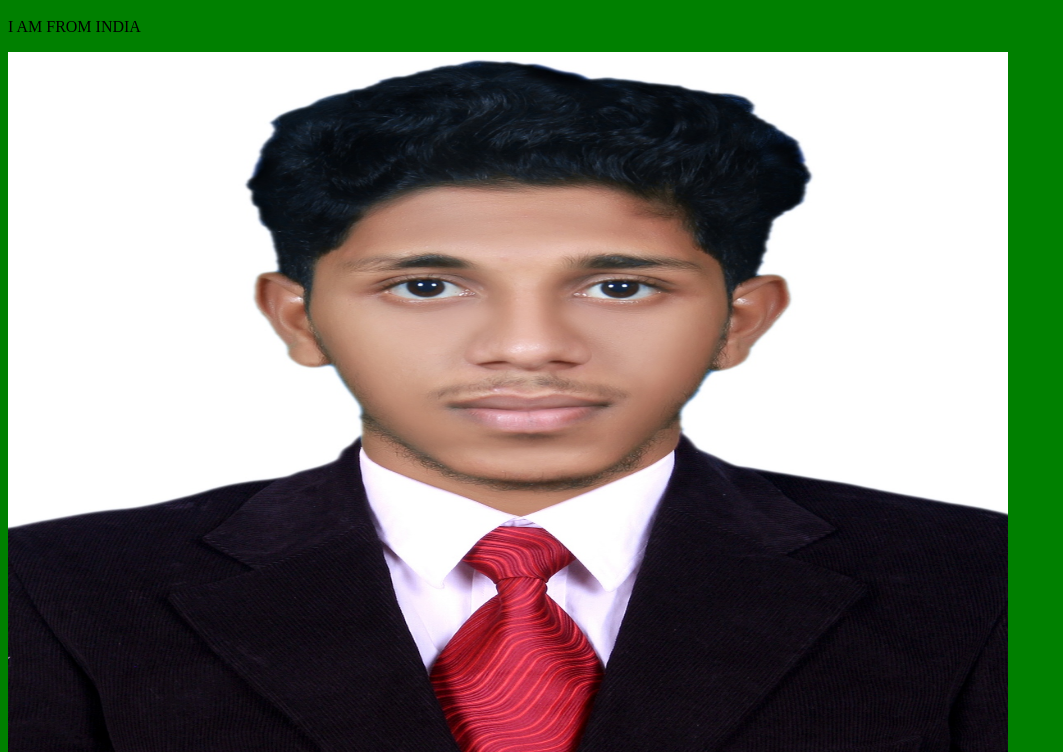
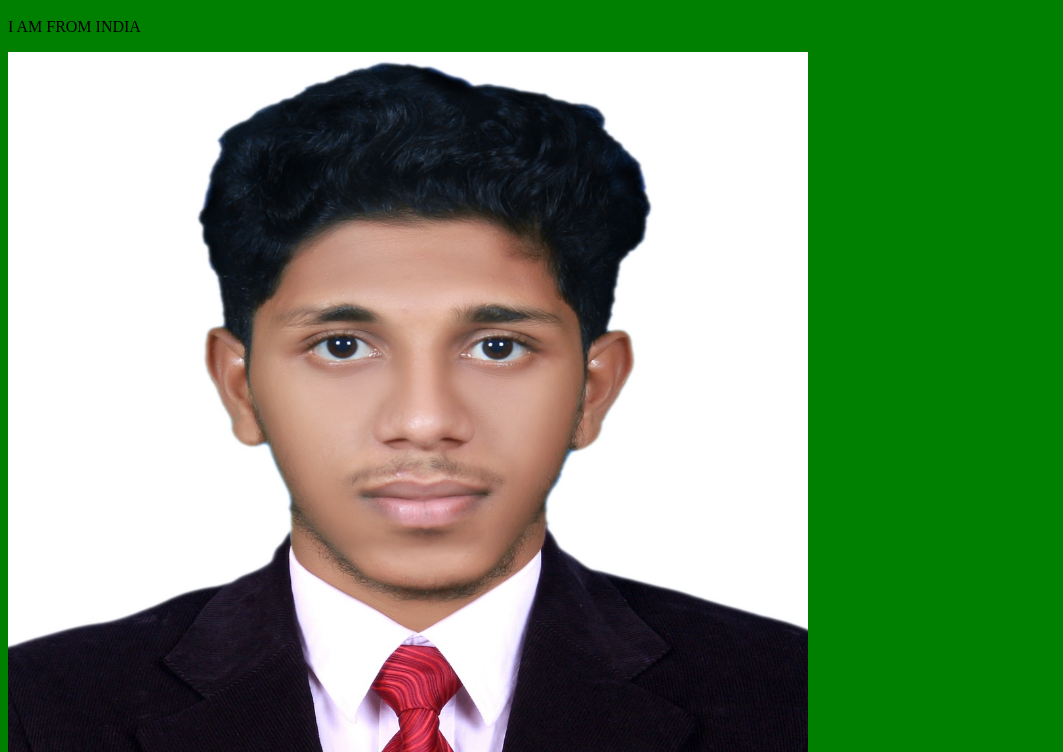
Before and after one commit to ARSHADMSC/myFirstWebPage, a plain HTML site: page index.html in a window 1280 px wide. Shown: the part 48-800 px from the top of the page, without its empty margins (0-1063 px from the left). Drawn offline with Linux system fonts and the light colour scheme.

Commit message:
Update index.html

```diff
--- a/index.html
+++ b/index.html
@@ -5,7 +5,7 @@
         <p>I AM FROM INDIA</p>
     </head>
     <body style="background-color:green;" >
-        <img src="arshad.jpg" width="1000" height="800">
+        <img src="arshad.jpg" width="800" height="1000">
      </body>
 
 </html>
```
